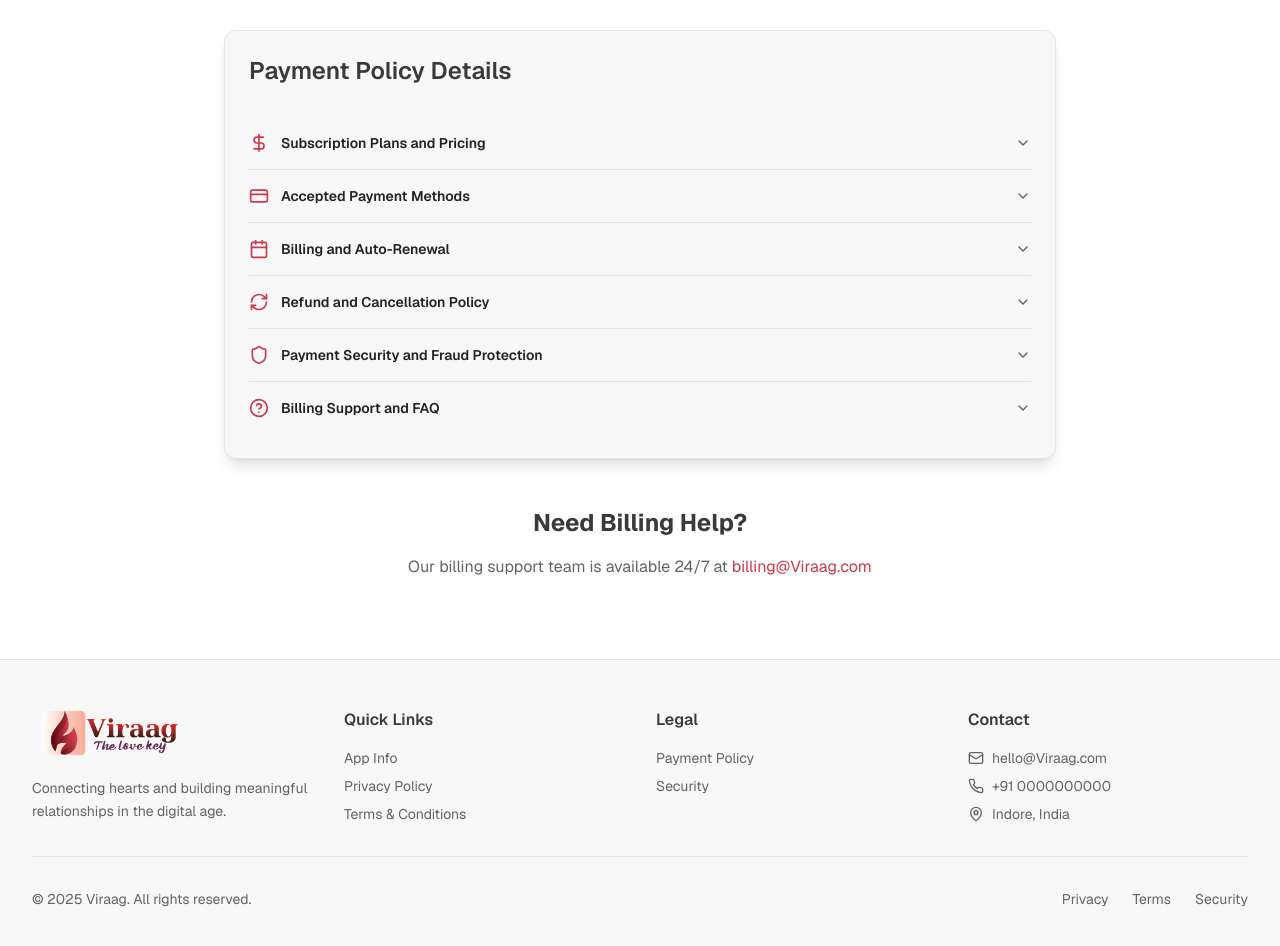
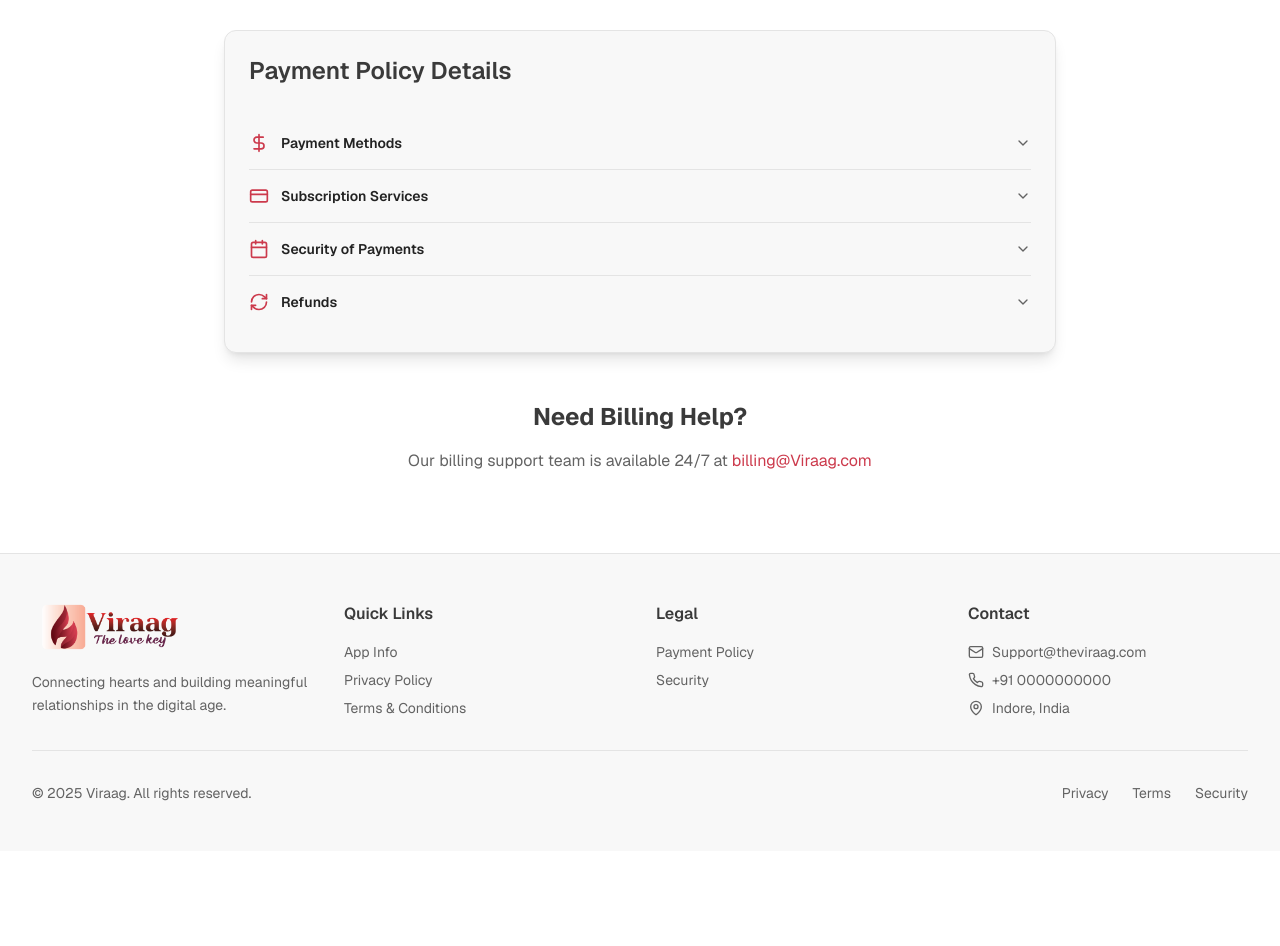
Before and after one commit to Sazid-Ah/myTalentWin, a Next.js app: page /payment in a window 1280 px wide. Shown: the part 700-1646 px from the top of the page. After the commit the page ends 1551 px from the top, so only its background shows below. Built offline with nearby package versions, Linux system fonts and the light colour scheme.

Commit message:
payment method update

```diff
--- a/app/payment/page.tsx
+++ b/app/payment/page.tsx
@@ -8,142 +8,38 @@ import { CreditCard, Shield, RefreshCw, HelpCircle, DollarSign, Calendar } from
 export default function PaymentPolicyPage() {
   const paymentSections = [
     {
-      id: "subscription-plans",
-      title: "Subscription Plans and Pricing",
+      id: "payment-methods",
+      title: "Payment Methods",
       icon: DollarSign,
-      content: `Viraagoffers several subscription options to enhance your dating experience:
+      content: `Multiple Payment Options:Viraag supports various:
 
-**Free Plan:**
-• Basic profile creation and browsing
-• Limited daily likes and matches
-• Basic messaging features
+**payment methods:**
+• credit/debit cards
+• UPI
 
-**Premium Plan ($19.99/month):**
-• Unlimited likes and super likes
-• See who liked your profile
-• Advanced filters and preferences
-• Priority customer support
-
-**Premium Plus ($29.99/month):**
-• All Premium features
-• Boost your profile visibility
-• Read receipts for messages
-• Video calling features
-• Incognito mode
-
-All prices are in USD and may vary by region. Subscription fees are charged monthly unless you choose an annual plan.`,
+**payment gateways:**
+• Razorpay
+• PayPal
+• PhonePe`,
     },
     {
-      id: "payment-methods",
-      title: "Accepted Payment Methods",
+      id: "subscription-services",
+      title: "Subscription Services",
       icon: CreditCard,
-      content: `We accept the following payment methods for your convenience:
-
-• Credit Cards (Visa, Mastercard, American Express, Discover)
-• Debit Cards with Visa or Mastercard logos
-• PayPal
-• Apple Pay (iOS devices)
-• Google Pay (Android devices)
-• Bank transfers (select regions)
-
-All payments are processed securely through our certified payment partners. We do not store your complete payment information on our servers.
-
-Payment information is encrypted and processed in compliance with PCI DSS standards.`,
+      content: `Viraag offers subscription-based services for features such as profile matching, chatting, voice and video calls. After subscribing, users gain access to exclusive features such as chatting with potential matches and participating in contests`,
     },
     {
-      id: "billing-renewal",
-      title: "Billing and Auto-Renewal",
+      id: "security-of-payments",
+      title: "Security of Payments",
       icon: Calendar,
-      content: `Important information about billing and renewals:
-
-• Subscriptions automatically renew at the end of each billing period
-• You will be charged the current subscription rate at renewal
-• Renewal charges occur 24 hours before the subscription expires
-• You can cancel auto-renewal at any time in your account settings
-• Cancellation takes effect at the end of the current billing period
-• No partial refunds for unused portions of subscription periods
-
-You will receive email notifications before each renewal charge. Make sure to keep your payment information up to date to avoid service interruption.`,
+      content: `All payment information is handled securely using industry-standard encryption technologies. Viraag ensures that transactions are processed safely to protect user data from unauthorized access.`,
     },
     {
-      id: "refund-policy",
-      title: "Refund and Cancellation Policy",
+      id: "Refunds",
+      title: "Refunds",
       icon: RefreshCw,
-      content: `Our refund policy is designed to be fair and transparent:
-
-**Refund Eligibility:**
-• Technical issues preventing service use
-• Unauthorized charges (report within 30 days)
-• Accidental purchases (request within 48 hours)
-
-**Non-Refundable Situations:**
-• Change of mind after using premium features
-• Inability to find matches (dating success not guaranteed)
-• Violation of terms leading to account suspension
-
-**Refund Process:**
-• Contact support with your refund request
-• Provide order details and reason for refund
-• Refunds processed within 5-10 business days
-• Refunds issued to original payment method
-
-To cancel your subscription, go to Account Settings > Subscription Management.`,
-    },
-    {
-      id: "security-fraud",
-      title: "Payment Security and Fraud Protection",
-      icon: Shield,
-      content: `We take payment security seriously and implement multiple protection measures:
-
-**Security Measures:**
-• SSL encryption for all payment transactions
-• PCI DSS compliant payment processing
-• Fraud detection and monitoring systems
-• Secure tokenization of payment data
-• Regular security audits and updates
-
-**Fraud Protection:**
-• Real-time transaction monitoring
-• Suspicious activity alerts
-• Account verification requirements
-• Chargeback protection for merchants
-
-**If You Suspect Fraud:**
-• Contact us immediately at billing@Viraag.com
-• Change your account password
-• Review your payment statements
-• Report unauthorized charges to your bank
-
-We will investigate all fraud reports promptly and take appropriate action.`,
-    },
-    {
-      id: "billing-support",
-      title: "Billing Support and FAQ",
-      icon: HelpCircle,
-      content: `Common billing questions and how to get help:
-
-**Frequently Asked Questions:**
-
-Q: Why was I charged after canceling?
-A: Cancellations take effect at the end of the current billing period.
-
-Q: Can I get a refund if I don't find matches?
-A: We cannot guarantee dating success, so this is not grounds for a refund.
-
-Q: How do I update my payment information?
-A: Go to Account Settings > Payment Methods to update your details.
-
-Q: What happens if my payment fails?
-A: We'll retry the payment and send you notifications to update your payment method.
-
-**Contact Billing Support:**
-• Email: billing@Viraag.com
-• Phone: +1 (555) 123-4567
-• Live Chat: Available 24/7 in the app
-• Response time: Within 24 hours
-
-Our billing support team is here to help with any payment-related questions or issues.`,
-    },
+      content: `No Refunds:Fees paid for joining contests, participating in matchmaking services, or any other feature are non-refundable. Users are encouraged to read the terms before making payments.`,
+    }
   ]
 
   return (
--- a/components/footer.tsx
+++ b/components/footer.tsx
@@ -67,7 +67,7 @@ export function Footer() {
             <div className="space-y-2">
               <div className="flex items-center space-x-2 text-muted-foreground text-sm">
                 <Mail className="h-4 w-4" />
-                <span>hello@Viraag.com</span>
+                <span>Support@theviraag.com</span>
               </div>
               <div className="flex items-center space-x-2 text-muted-foreground text-sm">
                 <Phone className="h-4 w-4" />
```
